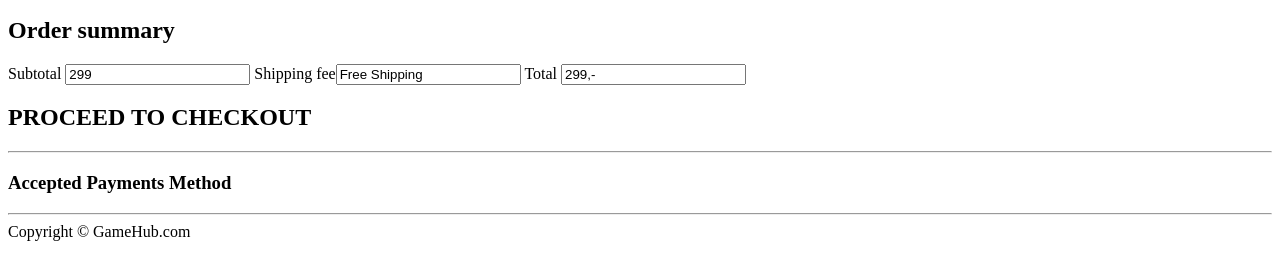
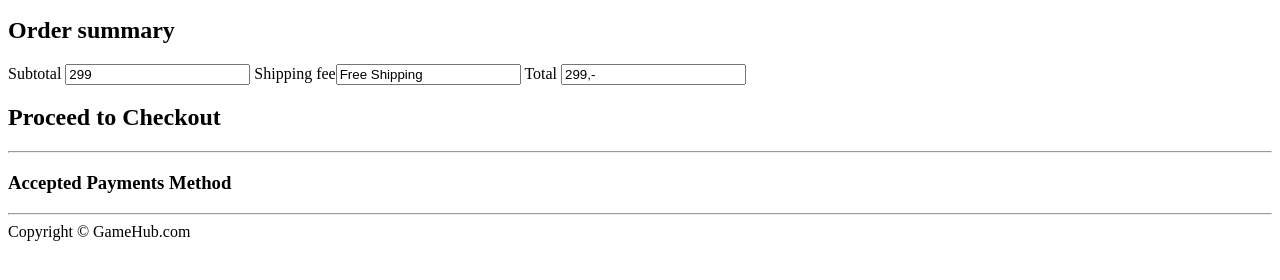
Before and after one commit to chralmli/examplegamehub, a plain HTML site: page cart.html in a window 1280 px wide. Shown: the part 304-584 px from the top of the page. Drawn offline with Linux system fonts and the light colour scheme.

Commit message:
Update cart.html

```diff
--- a/cart.html
+++ b/cart.html
@@ -34,7 +34,7 @@
              <label for="subtotal">Subtotal</label> <input type="299" value="299" />
              <label for="Shippineg fee">Shipping fee</label><input type="Free Shipping" value="Free Shipping" />
              <label for="Total">Total</label> <input type="299,-" value="299,-" />
-         <h2>PROCEED TO CHECKOUT</h2>
+         <h2>Proceed to Checkout</h2>
          <hr>
          <h3>Accepted Payments Method</h3>
          <hr>
```
